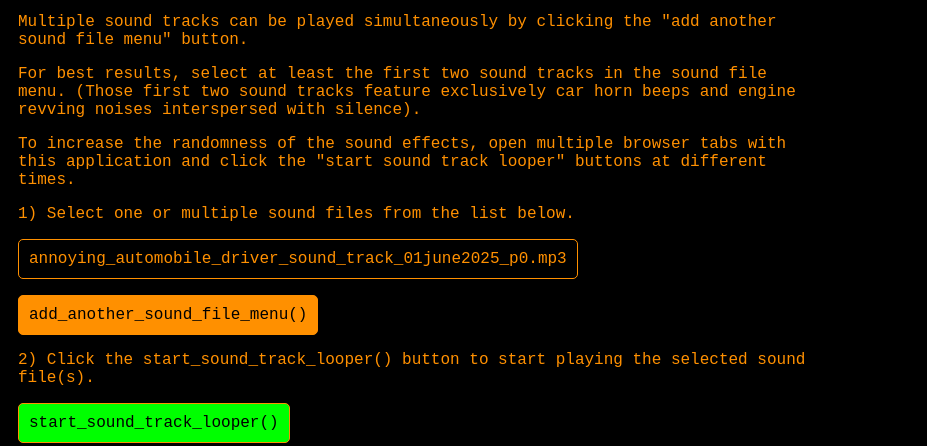
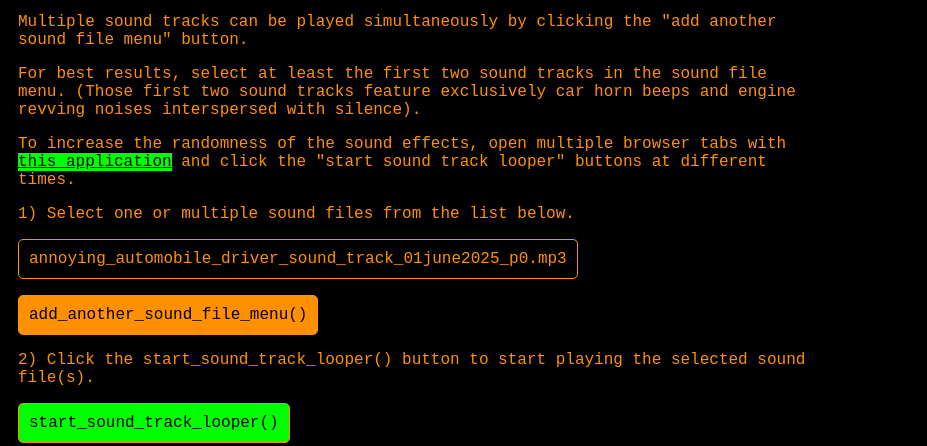
Before and after one commit to karbytessupporter/ANNOYING_AUTOMOBILE_DRIVER_SOUND_TRACK_LOOPER_github_hosted_website, a plain HTML site: page index.html in a window 1280 px wide. Shown: the part 383-829 px from the top of the page, without its empty margins (0-927 px from the left). Drawn offline with Linux system fonts and the light colour scheme.

Commit message:
Update index.html

```diff
--- a/index.html
+++ b/index.html
@@ -30,7 +30,7 @@
      <p>Use this web application to generate obnoxious noises which play continuously for indefinitely many loops.</p>
      <p>Multiple sound tracks can be played simultaneously by clicking the "add another sound file menu" button.</p>
      <p>For best results, select at least the first two sound tracks in the sound file menu. (Those first two sound tracks feature exclusively car horn beeps and engine revving noises interspersed with silence).</p>
-     <p>To increase the randomness of the sound effects, open multiple browser tabs with this application and click the "start sound track looper" buttons at different times.</p>
+     <p>To increase the randomness of the sound effects, open multiple browser tabs with <a style="background: #00ff00;color: #000000" href="https://karbytessupporter.github.io/ANNOYING_AUTOMOBILE_DRIVER_SOUND_TRACK_LOOPER_github_hosted_website/" target="_blank" rel="noopener">this application</a> and click the "start sound track looper" buttons at different times.</p>
    </div>
    <div>
      <p>1) Select one or multiple sound files from the list below.</p>
```
